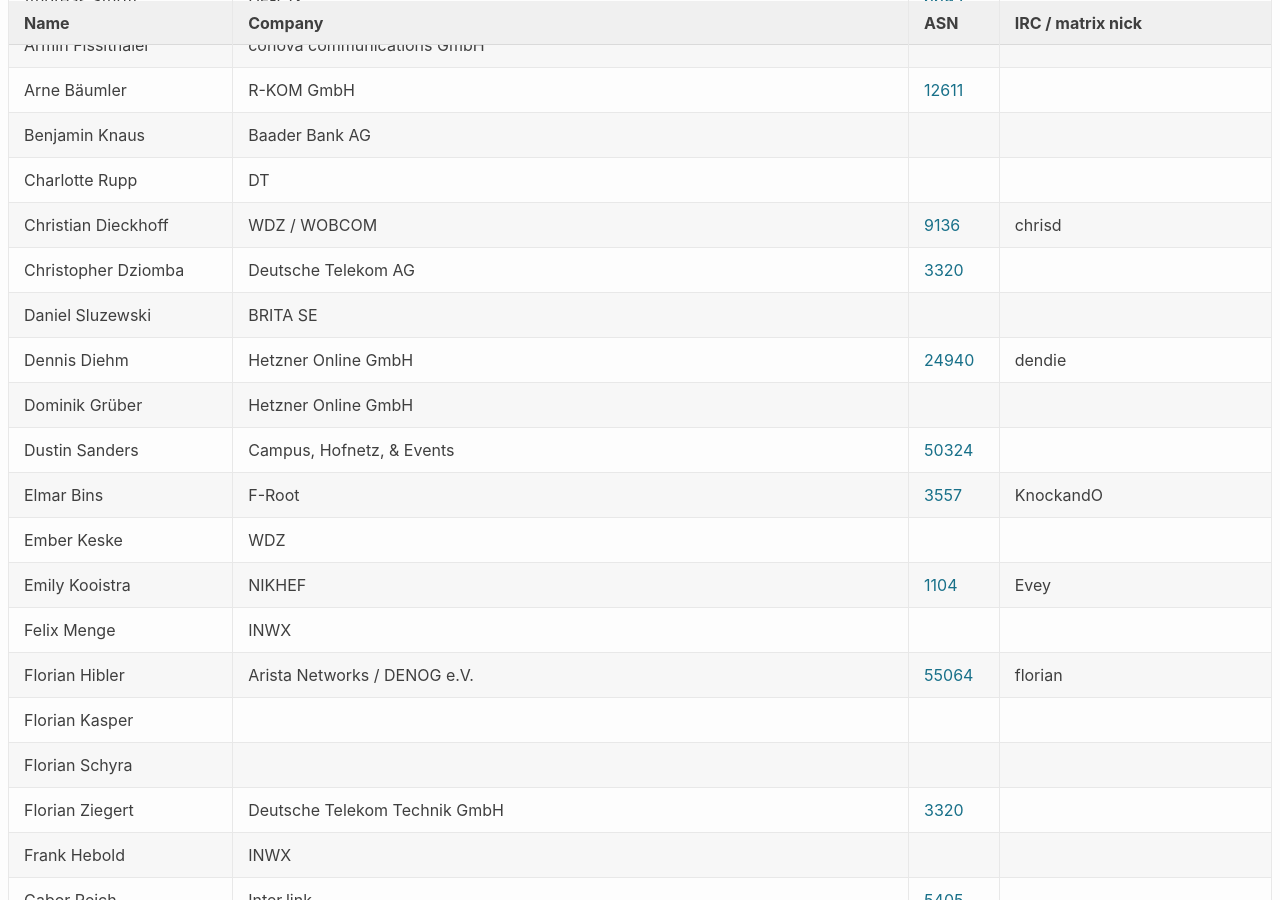
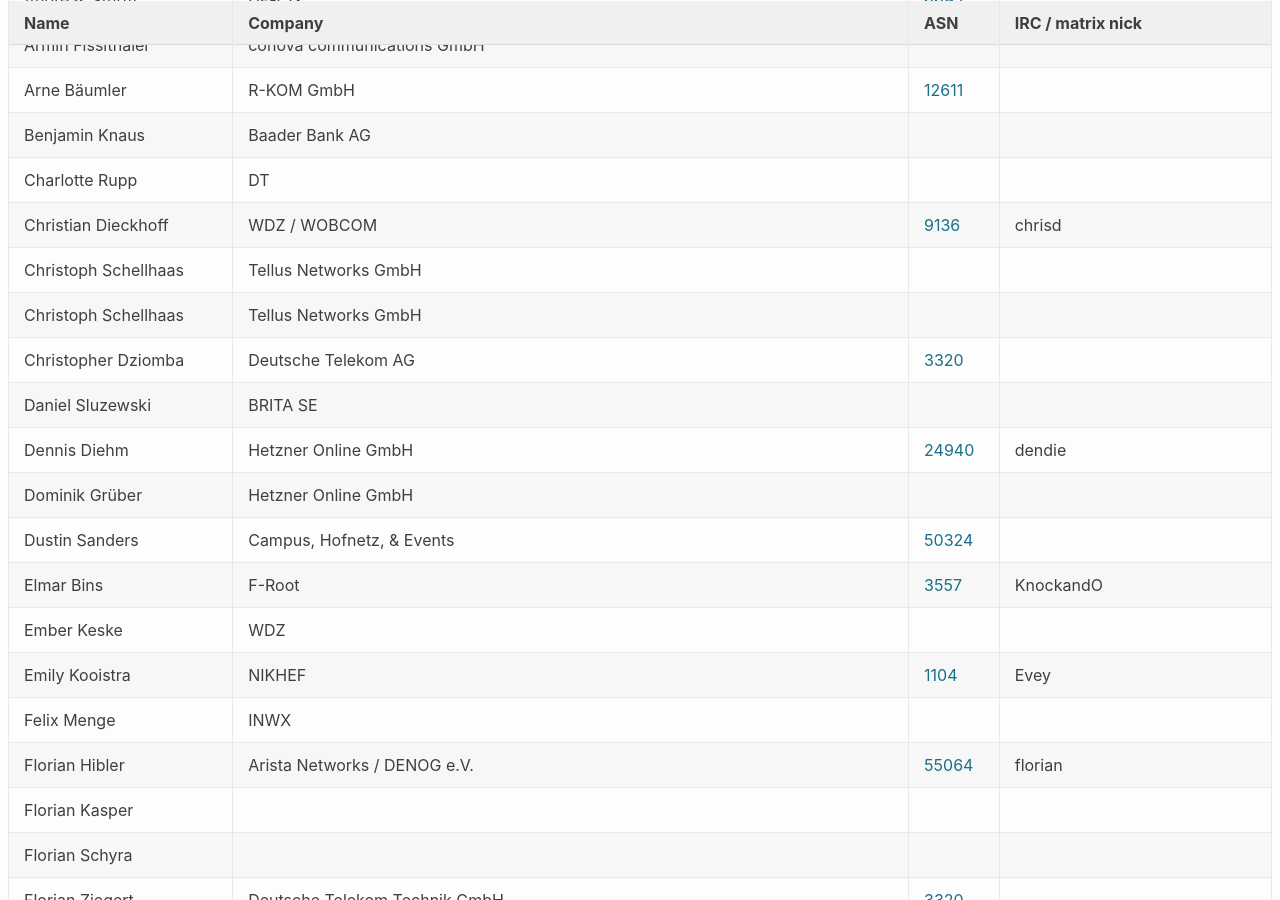
Before and after one commit to denog/pretix-attendeelist, a Jekyll site: the page built from denog17/index.markdown, in a window 1280 px wide and 900 px high, scrolled down 559 px. Built offline with Jekyll 4.4.1, drawn with Linux system fonts in a browser that asks for light colours.

Commit message:
Latest data: Fri Jun 13 09:48:27 UTC 2025

```diff
--- a/_data/attendees_denog17_onsite.json
+++ b/_data/attendees_denog17_onsite.json
@@ -88,6 +88,18 @@
     "company": "Deutsche Telekom AG",
     "irc": null,
     "asn": "3320"
+  },
+  {
+    "name": "Christoph Schellhaas",
+    "company": "Tellus Networks GmbH",
+    "irc": null,
+    "asn": null
+  },
+  {
+    "name": "Christoph Schellhaas",
+    "company": "Tellus Networks GmbH",
+    "irc": null,
+    "asn": null
   },
   {
     "name": "Daniel Sluzewski",
```
